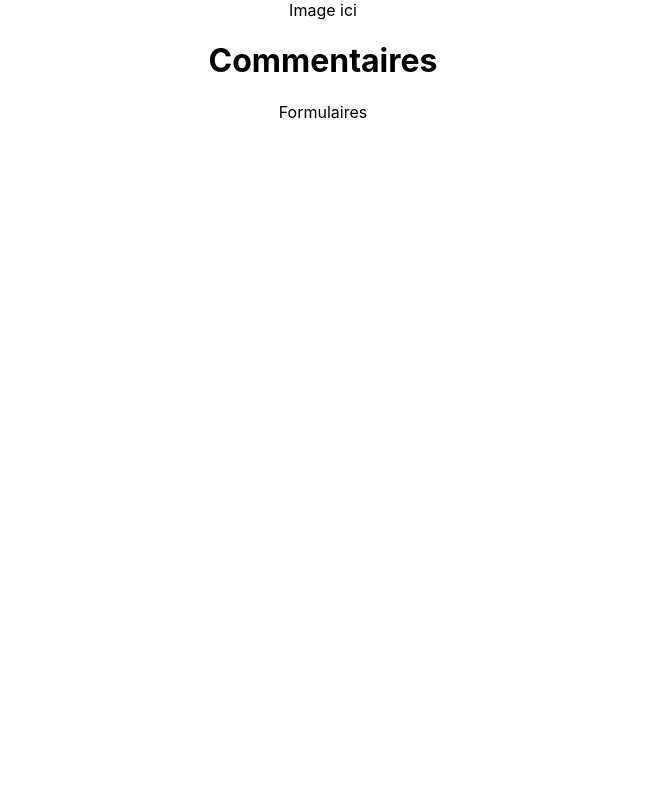
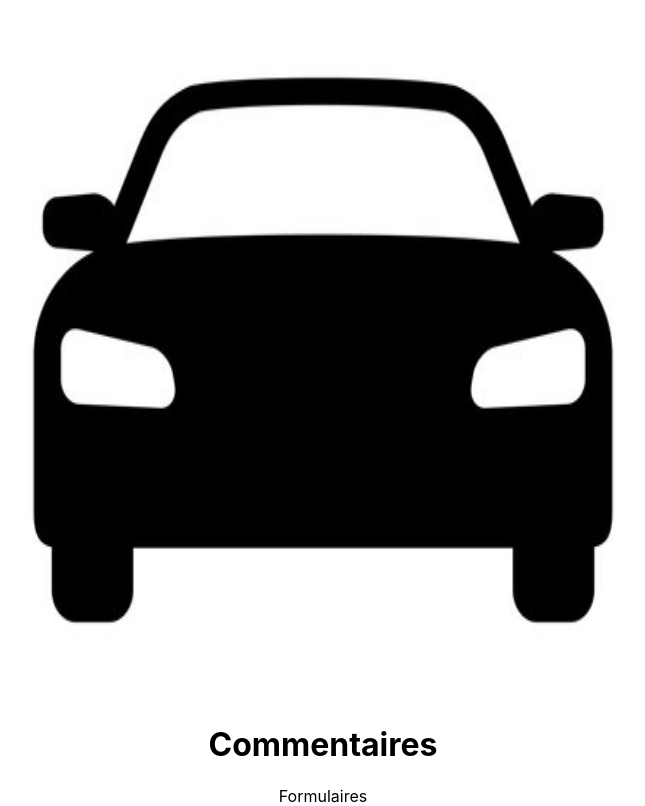
Before and after one commit to abdoulkarim22/React-js-Initiale, a React (Create React App) app in the folder react-js-initiale/: page / in a window 1280 px wide. Shown: the whole page, without its empty margins (317-962 px from the left). Built offline with nearby package versions, Linux system fonts and the light colour scheme.

Commit message:
add height width

```diff
--- /dev/null
+++ b/react-js-initiale/src/components/Car.jsx
@@ -0,0 +1,9 @@
+import React from "react";
+import car from '../image.png'
+
+const Car = (props) =>{
+
+return <img height={props.height} width={props.width} src={car} />
+
+}
+export default Car
--- a/react-js-initiale/src/components/Forms.jsx
+++ b/react-js-initiale/src/components/Forms.jsx
@@ -1,10 +1,12 @@
 import React, { Component } from "react";
+import Car from "./Car";
+
 
 class Form extends Component{
     render(){
         return(
             <div className="App">
-              Image ici
+             <Car width="700" height="700" />
               <h1>Commentaires</h1>
               Formulaires
             </div>
```
Also changed, not shown: react-js-initiale/src/image.png (added).
